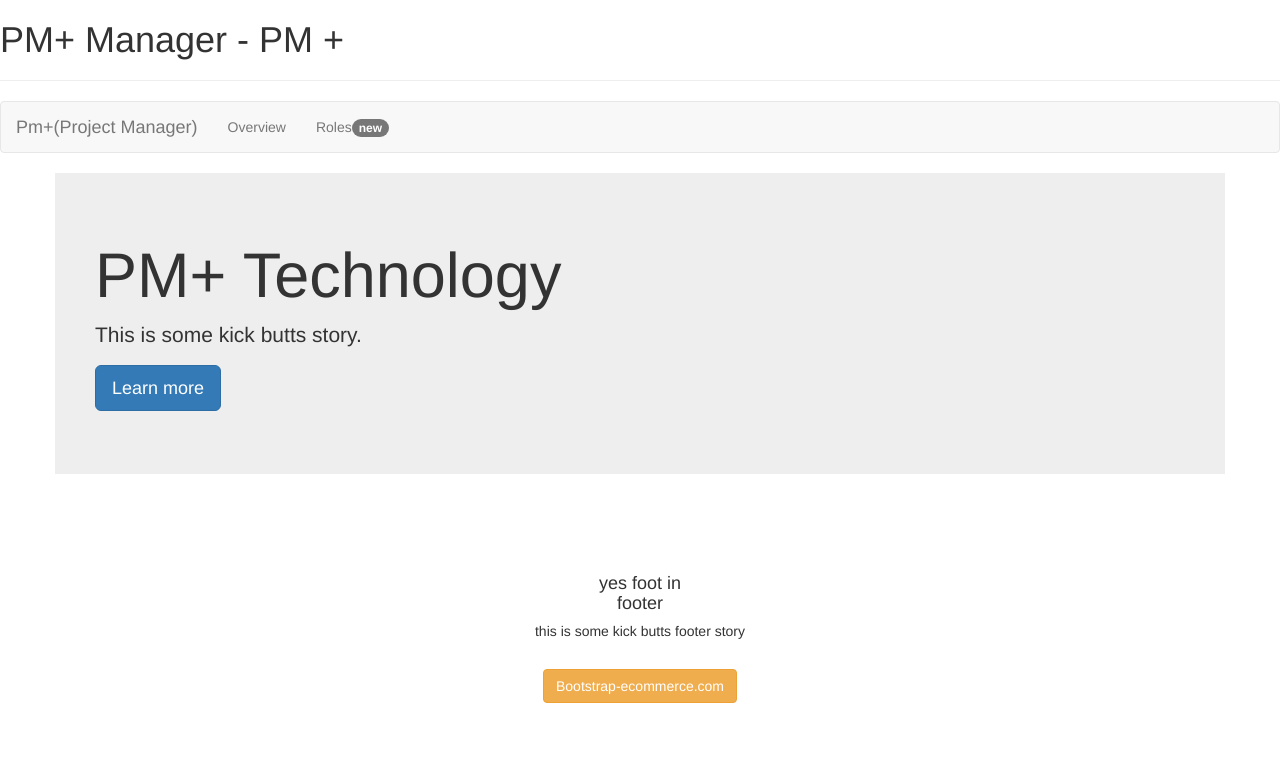
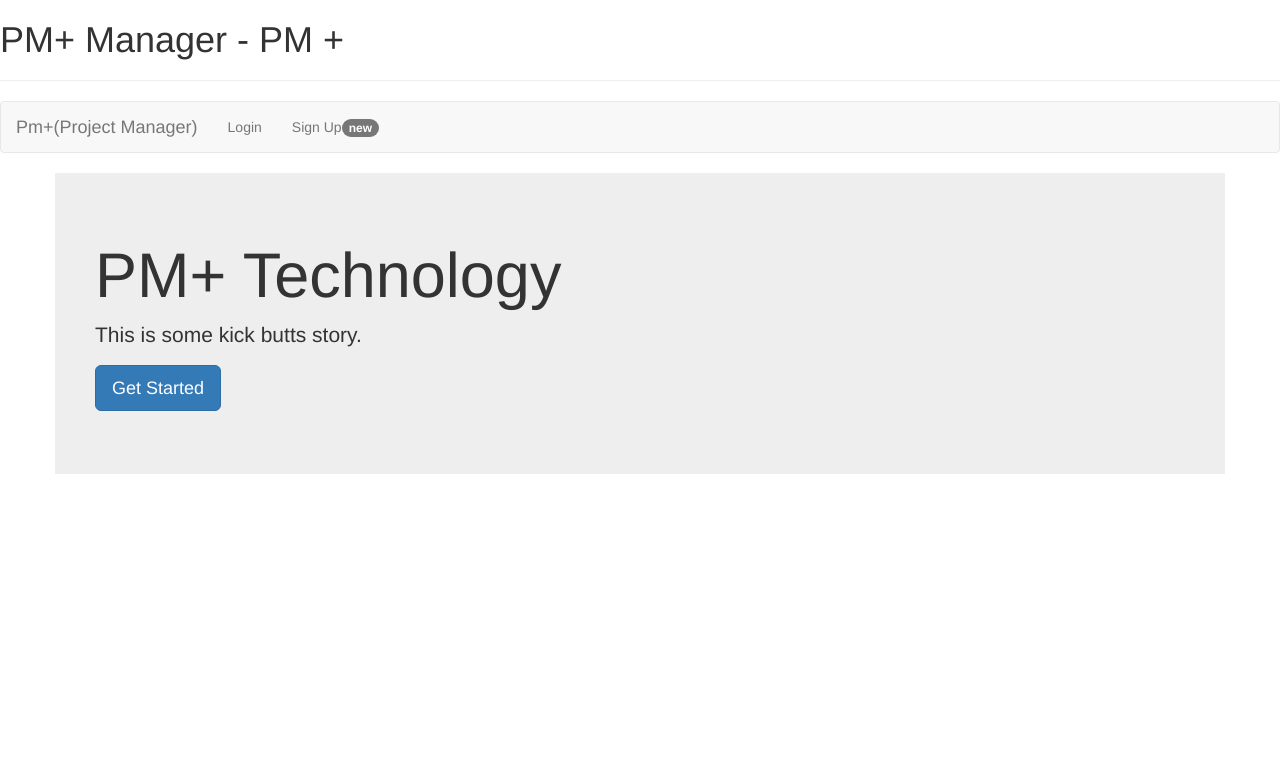
Before and after one commit to saladinjake/angular-django-fullstackapp, a Django app: template Alldjangoprojects/simpleprojectmanagement/templates/public/index.html in a window 1280 px wide. Shown: the top 772 px of the page. Run offline with Django 3.2, Linux system fonts and the light colour scheme; the template is opened without the code that fills it, so the values that code supplies are empty; some libraries are stand-ins or nearby versions.

Commit message:
bg:Fix broken links

```diff
--- a/Alldjangoprojects/simpleprojectmanagement/templates/public/index.html
+++ b/Alldjangoprojects/simpleprojectmanagement/templates/public/index.html
@@ -4,7 +4,7 @@
 <script src="//code.jquery.com/jquery-1.11.1.min.js"></script>
 <!------ Include the above in your HEAD tag ---------->
 
-{% extends "base.html" %}
+{% extends "public/base.html" %}
 {% block title_html %}
  Home Page
 {% endblock %}
@@ -20,9 +20,9 @@
                       </div>
             <div class="collapse navbar-collapse" id="navbar-collapse">
                 <ul class="nav navbar-nav links">
-                    <li role="presentation"><a href="#">Overview </a></li>
+                    <li role="presentation"><a href="auth/login">Login </a></li>
                               <li role="presentation">
-                                <a href="#" class="custom-navbar"> Roles<span class="badge">new</span></a></li>
+                                <a href="auth/register" class="custom-navbar"> Sign Up<span class="badge">new</span></a></li>
                 </ul>
 
             </div>
@@ -32,7 +32,7 @@
       <div class="row">
         <h1 class="hero-title" style="margin-left:40px">PM+ Technology</h1>
         <p class="hero-subtitle" style="margin-left:40px">This is some kick butts story.</p>
-        <p><a class="btn btn-primary btn-lg hero-button" style="margin-left:40px" role="button" href="#">Learn more</a></p>
+        <p><a class="btn btn-primary btn-lg hero-button" style="margin-left:40px" role="button" href="#">Get Started</a></p>
       </div>
     </div>
     <div class="clearfix"></div>
@@ -51,14 +51,6 @@
 
 
     <br><br><br>
-<article class="bg-secondary mb-3">
-<div class="card-body text-center">
-    <h4 class="text-white">yes foot in <br> footer </h4>
-<p class="h5 text-white"> this is some kick butts footer story</p>   <br>
-<p><a class="btn btn-warning" target="_blank" href="http://bootstrap-ecommerce.com/"> Bootstrap-ecommerce.com
- <i class="fa fa-window-restore "></i></a></p>
-</div>
-<br><br><br>
-</article>
+
 
 {% endblock %}
--- a/Alldjangoprojects/simpleprojectmanagement/templates/public/login.html
+++ b/Alldjangoprojects/simpleprojectmanagement/templates/public/login.html
@@ -10,7 +10,7 @@
 <div class="container">
   <div class="row">
 <aside class="col-sm-4" style="margin-top:90px">
-<h5 style="color:darkblue; margin-left:40px">PM+ </h5>
+<h5 style="color:darkblue; margin-left:40px"><a href="/"> Home</a> </h5>
 
 <div class="card">
 <article class="card-body">
--- a/Alldjangoprojects/simpleprojectmanagement/templates/public/project_update.html
+++ b/Alldjangoprojects/simpleprojectmanagement/templates/public/project_update.html
@@ -8,6 +8,7 @@
 {% block article_content %}
 
 <div class="container">
+     <a href="../create_project">Create New Project</a>
     <div class="row">
 		<form role="form" class="col-md-9 go-right" method="post" action="../project_update/{{project.id}}">
       {% csrf_token %}
--- a/Alldjangoprojects/simpleprojectmanagement/templates/public/register.html
+++ b/Alldjangoprojects/simpleprojectmanagement/templates/public/register.html
@@ -10,7 +10,7 @@
 <div class="container">
   <div class="row">
 <aside class="col-sm-4" style="margin-top:90px">
-<p style="color:darkblue; margin-left:40px">Pm+</p>
+<h5 style="color:darkblue; margin-left:40px"><a href="/"> Home</a> </h5>
 
 <div class="card">
 <article class="card-body">
--- a/Alldjangoprojects/simpleprojectmanagement/urls.py
+++ b/Alldjangoprojects/simpleprojectmanagement/urls.py
@@ -3,7 +3,7 @@ from django.conf.urls import url
 from simpleprojectmanagement import views
 
 urlpatterns = [
-    url(r'^home', views.index,  name="public_index"),
+    url(r'^$', views.index,  name="public_index"),
     url(r'^auth/login', views.login,  name="public_login"),
     url(r'^auth/register', views.register,  name="public_register"),
 
```
Also changed, not shown: Alldjangoprojects/simpleprojectmanagement/templates/public/project_detail.html (+3 -7 lines).
